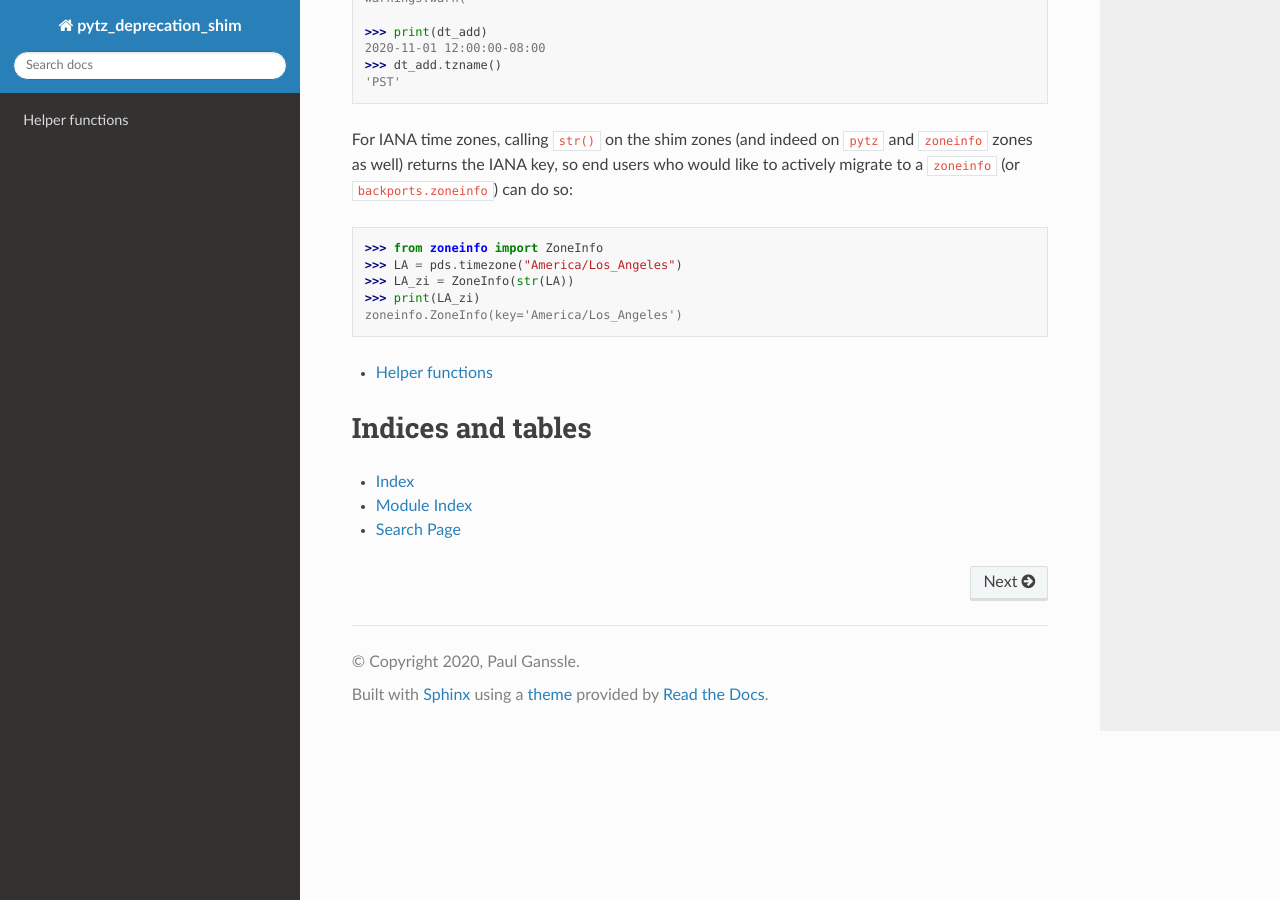
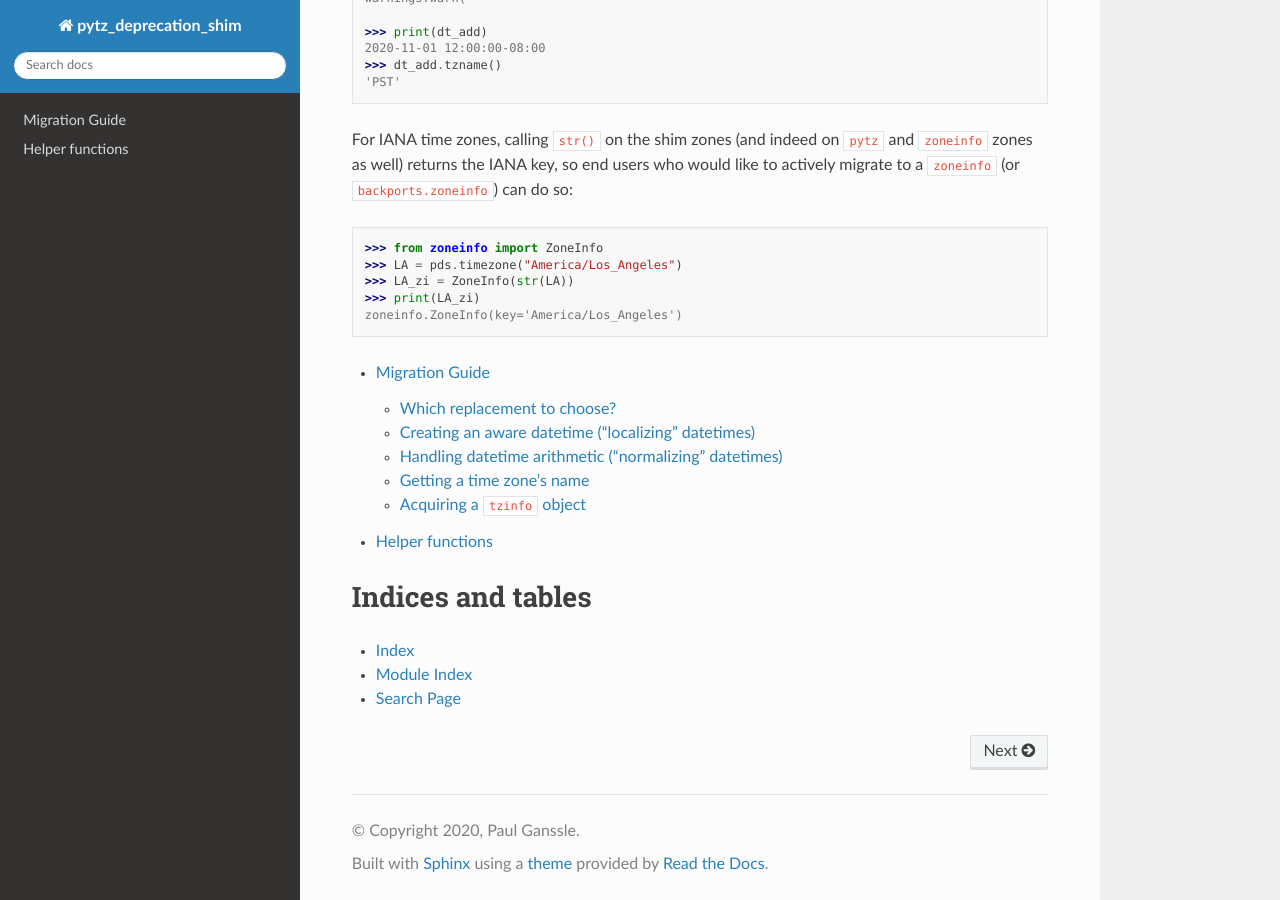
Before and after one commit to pganssle/pytz-deprecation-shim, a Sphinx documentation site: the page built from docs/index.rst, in a window 1280 px wide and 900 px high, scrolled down 1616 px. Built offline with Sphinx 7.4.7 and the Read the Docs theme 2.0.0, drawn with Linux system fonts in a browser that asks for light colours; some of the changed lines change nothing that is shown.

Commit message:
Add migration guide

```diff
--- a/docs/conf.py
+++ b/docs/conf.py
@@ -70,7 +70,7 @@
 # Add any paths that contain custom static files (such as style sheets) here,
 # relative to this directory. They are copied after the builtin static files,
 # so a file named "default.css" will overwrite the builtin "default.css".
-html_static_path = []
+html_static_path = ["_static"]
 
 # For cross-links to other documentation
 intersphinx_mapping = {
--- a/docs/index.rst
+++ b/docs/index.rst
@@ -3,6 +3,7 @@
 .. toctree::
    :maxdepth: 2
 
+   migration
    helpers
 
 
--- /dev/null
+++ b/docs/migration.rst
@@ -0,0 +1,380 @@
+Migration Guide
+===============
+
+This guide explains how to migrate from using ``pytz`` to a
+:pep:`495`-compatible library, either the standard library module
+:mod:`zoneinfo` (or its backport, :pypi:`backports.zoneinfo`), or
+:pypi:`python-dateutil`.
+
+Which replacement to choose?
+----------------------------
+
+If you only need to support Python 3, you should use :mod:`zoneinfo`. If you
+need to support Python 2 and Python 3, you should either use
+:mod:`dateutil.tz` or a combination of ``zoneinfo`` and ``dateutil``. The
+shim classes use ``dateutil`` in Python 2 and ``zoneinfo`` in Python 3.
+
+You can also directly use the shim classes if desired; the shim classes are,
+themselves, :pep:`495`-compatible time zone implementations. As long as you do
+not use any part of the ``pytz``-specific interface, they will not raise any
+warnings. There is, however, some performance overhead associated with this as
+compared to using the underlying libraries directly.
+
+If your time zones are coming from a source that returns
+``pytz_deprecation_shim`` shim time zones, you can upgrade them to the PEP
+495-compatible zone that they are a wrapper around using
+:func:`pytz_deprecation_shim.helpers.upgrade_tzinfo`.
+
+For more information about how to get time zones from the replacement you've
+chosen, see the section on :ref:`acquiring a tzinfo object <acquiring-tzinfo>`.
+
+Creating an aware datetime ("localizing" datetimes)
+---------------------------------------------------
+
+With :pep:`495`-compatible zones, there is no longer any need to use
+``localize``, you can directly attach a time zone to your ``datetime``:
+
+.. code-block:: python
+
+    import zoneinfo
+    from datetime import datetime
+
+    NYC = zoneinfo.ZoneInfo("America/New_York")
+    datetime(2020, 1, 1, tzinfo=NYC)
+
+If you have a naïve ``datetime`` (or one you'd like to "reinterpret" an aware
+``datetime`` as being in another zone), use :meth:`~datetime.datetime.replace`:
+
+.. code-block:: python
+
+    datetime(2020, 1, 1).replace(tzinfo=NYC)
+
+Ambiguous and imaginary times
+#############################
+
+Whenever a time zone's UTC offset changes (such as during a Daylight Saving
+Time / Summer Time transition), this creates either a gap ("imaginary" times)
+of times that have been skipped over in local time or a fold (ambiguous times),
+where there are two possible local times with the same "wall time". This is the
+problem that :pep:`495` was created to address.
+
+When using a PEP 495-compatible time zone, use the ``fold`` attribute to select
+the behavior you expect during these times. ``fold=0`` (the default)
+corresponds to the offset that applied *before* the transition, while
+``fold=1`` corresponds to the offset that applies *after* the transition:
+
+.. code-block:: pycon
+
+    >>> dt = datetime(2020, 11, 1, 1, tzinfo=ZoneInfo("America/Los_Angeles"))
+    >>> print(dt)
+    2020-11-01 01:00:00-07:00
+    >>> dt.tzname()
+    'PDT'
+
+    >>> dt_enfolded = dt.replace(fold=1)
+    >>> print(dt_enfolded)
+    2020-11-01 01:00:00-08:00
+    >>> dt_enfolded.tzname()
+    'PST'
+
+Since PEP 495 was introduced in Python 3.6, the ``fold`` attribute is not
+available in earlier versions of Python. However, ``dateutil`` provides a
+backport for this feature via :func:`dateutil.tz.enfold`. If you are still
+supporting Python 2, you can use ``tz.enfold``:
+
+.. code-block:: pycon
+
+    >>> dt = datetime(2020, 11, 1, 1, tzinfo=ZoneInfo("America/Los_Angeles"))
+    >>> print(dt)
+    2020-11-01 01:00:00-07:00
+    >>> dt.tzname()
+    'PDT'
+
+    >>> from dateutil import tz
+    >>> dt = datetime(2020, 11, 1, 1, tzinfo=tz.gettz("America/Los_Angeles"))
+    >>> dt.tzname()
+    'PDT'
+
+    >>> dt_enfolded = tz.enfold(dt)
+    >>> dt_enfolded.tzname()
+    'PST'
+
+
+The ``tz.enfold`` function is also compatible with the ``zoneinfo`` module, and
+can be used unconditionally in 2/3 compatible code that uses different time
+zone providers in Python 2 and 3.
+
+Semantic differences between ``is_dst`` and ``fold``
+^^^^^^^^^^^^^^^^^^^^^^^^^^^^^^^^^^^^^^^^^^^^^^^^^^^^
+
+As mentioned in the previous section, during a fold or a gap, the offset
+information that applies is ill-defined. With ``pytz`` you disambiguate between
+these choices by using ``is_dst`` to select which side of the transition you
+want to interpret your naïve datetime as.  With :pep:`495`, you choose that by
+setting the ``fold`` attribute of the ``datetime``. Unfortunately, ``is_dst``
+and ``fold`` do not cleanly map onto one another, because ``is_dst`` intends to
+choose whether to interpret the time as "daylight saving time" vs "standard
+time", whereas ``fold`` selects between "the first offset" and "the second
+offset". PEP 495 made the choice to avoid any explicit reference to DST because
+not all folds and gaps are created by DST-related transitions.
+
+To demonstrate the difference, consider the timeline of a year with a standard
+time (STD) → daylight saving time (DST) transition in spring and its inverse in
+fall:
+
+.. image:: _static/images/fold_gap_labels.svg
+   :align: center
+
+During a fold or a gap, ``.utcoffset()``, ``.dst()`` and ``tzname()`` for a
+given datetime are ill-defined, and so a disambiguation method like ``is_dst``
+or ``fold`` needs to be introduced. With ``pytz``'s ``is_dst``, the user is
+selecting whether to choose the DST or the STD offset when more than one answer
+is possible. The offsets that apply at each time during the year are
+illustrated below, with "returns DST offsets" shown in red, and "returns STD
+offsets" shown in blue:
+
+.. image:: _static/images/fold_pytz.svg
+   :align: center
+
+With :pep:`495`'s ``fold``, however, the user selects between whether to apply
+the offset from *before* the transition (``fold = 0``) or *after* the
+transition (``fold = 1``), as illustrated below:
+
+.. image:: _static/images/fold_495.svg
+   :align: center
+
+These two don't map onto one another perfectly. Most people likely care about
+the behavior during folds rather than gaps, because each ambiguous time during
+a fold represents a real time that occurred, whereas during gaps the primary
+ambiguity is due to the fact that in a sense both offsets are equally wrong,
+since no such time occurred. During the folds, the ``is_dst`` behavior can be
+approximated by setting ``fold = not is_dst``, which will be valid except in in
+cases of `negative daylight saving time (Winter time)
+<https://en.wikipedia.org/wiki/Winter_time_(clock_lag)>`_, such as occurs in
+``Europe/Dublin`` zone (the behavior of ``is_dst`` during offset shifts
+unrelated to daylight saving time doesn't seem like it would be well-defined,
+but a spot check of 1969-09-30T12 in the ``Pacific/Kwajalein`` zone indicates
+that ``fold = not is_dst`` has the same behavior).
+
+Detecting ambiguous and imaginary times
+#######################################
+
+``pytz`` provides the option to raise an exception if the user attempts to
+localize a ``datetime`` that falls during a gap or a fold. Since ``zoneinfo``
+and ``dateutil.tz`` don't have an explicit localization step, there is no
+analogous option to throw an error, but it can be re-created using the
+``dateutil`` functions :func:`dateutil.tz.datetime_ambiguous` and
+:func:`dateutil.tz.datetime_exists`, which work independent of the time zone
+provider in both Python 2 and 3.
+
+So, if your ``pytz`` code looks like the following:
+
+.. code-block:: python
+
+    import pytz
+
+    try:
+        zone.localize(dt, is_dst=None)
+    except pytz.NonExistentTimeError:
+        handle_non_existent_time(dt)
+    except pytz.AmbiguousTimeError:
+        handle_ambiguous_time(dt)
+
+
+You can replace it with the following:
+
+.. code-block:: python
+
+    from dateutil import tz
+
+    dt = dt.replace(tzinfo=zone)  # Only needed if `dt` is naive
+
+    if not tz.datetime_exists(dt):
+        handle_non_existent_time(dt)
+    elif tz.datetime_ambiguous(dt):
+        handle_ambiguous_time(dt)
+
+If you are using ``zoneinfo`` and do not want to take on a ``dateutil``
+dependency for this purpose, these functions can be approximated easily enough:
+
+.. code-block:: python
+
+    from datetime import timezone
+    def datetime_exists(dt):
+        """Check if a datetime exists."""
+        # There are no non-existent times in UTC, and comparisons between
+        # aware time zones always compare absolute times; if a datetime is
+        # not equal to the same datetime represented in UTC, it is imaginary.
+        return dt.astimezone(timezone.utc) == dt
+
+
+    def datetime_ambiguous(dt):
+        """Check whether a datetime is ambiguous."""
+        # If a datetime exists and its UTC offset changes in response to
+        # changing `fold`, it is ambiguous in the zone specified.
+        return datetime_exists(dt) and (
+            dt.replace(fold=not dt.fold).utcoffset() != dt.utcoffset())
+
+Handling datetime arithmetic ("normalizing" datetimes)
+------------------------------------------------------
+
+With ``pytz``, after any arithmetical operation on an aware ``datetime``, it
+needs to be "normalized", in case the addition has resulted in a ``datetime``
+with a different offset from the originally-localized datetime. This is not the case with :pep:`495`-compatible datetimes, and arithmetic that crosses a transition boundary will have the correct offset values. For example:
+
+.. code-block:: pycon
+
+    >>> from zoneinfo import ZoneInfo
+    >>> from datetime import datetime
+
+    >>> dt = datetime(1992, 3, 1, tzinfo=ZoneInfo("Europe/Minsk"))
+    >>> print(dt)
+    1992-03-01 00:00:00+02:00
+    >>> print(dt.utcoffset())
+    2:00:00
+    >>> dt.tzname()
+    'EET'
+
+    >>> dt += timedelta(days=90)
+    >>> print(dt)
+    1992-05-30 00:00:00+03:00
+    >>> print(dt.utcoffset())
+    3:00:00
+    >>> dt.tzname()
+    'EEST'
+
+However, because this is using standard ``datetime`` mechanisms, the semantics
+are slightly different (see `Semantics of timezone-aware datetime arithmetic
+<https://blog.ganssle.io/articles/2018/02/aware-datetime-arithmetic.html>`_ for
+a more in-depth article on the subject). With a ``pytz`` "add-and-normalize"
+workflow, all addition is "absolute time" arithmetic (i.e.  as if it were
+performed in UTC), whereas standard ``datetime`` arithmetic is "wall time"
+arithmetic.
+
+So, an example of addition across a DST boundary using ``pytz``:
+
+.. code-block:: pycon
+
+    >>> NYC = pytz.timezone("America/New_York")
+    >>> dt1 = NYC.localize(datetime(2018, 3, 10, 13))
+    >>> print(dt1)
+    2018-03-10 13:00:00-05:00
+
+    >>> dt2 = dt1 + timedelta(days=1)
+    >>> print(dt2)  # Note the offset has not changed!
+    2018-03-11 13:00:00-05:00
+
+    >>> print(NYC.normalize(dt2)) # Note the offset and time both change
+    2018-03-11 14:00:00-04:00
+
+
+With a :pep:`495` workflow, the default is to use "wall time" arithmetic, so
+``timedelta(days=1)`` will produce the same time of day on the following day,
+regardless of whether 24 hours will have elapsed in local time or not. So code
+similar to the operation above instead gives you:
+
+.. code-block:: pycon
+
+    >>> NYC = ZoneInfo("America/New_York")
+    >>> dt1 = datetime(2018, 3, 10, 13, tzinfo=NYC)
+    >>> print(dt1)
+    2018-03-10 13:00:00-05:00
+
+    >>> dt2 = dt1 + timedelta(days=1)
+    >>> print(dt2)
+    2018-03-11 13:00:00-04:00
+
+It is worth noting that this "wall time" arithmetic may produce an imaginary or
+ambiguous time. To handle that situation, see `Detecting ambiguous and
+imaginary times`_.
+
+If you want "absolute time" rather than "wall time" arithmetic, the best option
+is to perform the arithmetic in UTC. Here is a simple helper function for that
+purpose (in Python 2 or 2/3 compatible code, replace ``datetime.timezone.utc``
+with ``dateutil.tz.UTC``):
+
+.. code-block:: python
+
+    from datetime import timezone
+    def absolute_add(dt, td):
+        dt_utc = dt.astimezone(timezone.utc)
+        return (dt_utc + td).astimezone(dt.tzinfo)
+
+This will have the same semantics as "add and normalize" in ``pytz``, and
+similarly guarantees that the result exists.
+
+
+Getting a time zone's name
+--------------------------
+
+``pytz`` zones have a ``.zone`` attribute that exposes the key used to created
+it from the IANA time zone database. The equivalent attribute on
+``zoneinfo.ZoneInfo`` objects is :attr:`zoneinfo.ZoneInfo.key`. There is
+currently no equivalent for this in ``dateutil`` zones.
+
+You can also recover this information by calling ``str`` on a ``pytz`` zone, a
+shim class zone (even in Python 2), or a ``zoneinfo.ZoneInfo`` zone, e.g.:
+
+.. code-block:: pycon
+
+    >>> LA = zoneinfo.ZoneInfo("America/Los_Angeles")
+    >>> str(LA)
+    'America/Los_Angeles'
+
+
+.. _acquiring-tzinfo:
+
+Acquiring a ``tzinfo`` object
+-----------------------------
+
+Most of this guide assumes that you already have a time zone object, because
+it is aimed at people who were using ``pytz``-specific features of a time zone
+returned by a library that is switching over to use a PEP 495-compatible time
+zone provider. However, if you are *also* creating your own ``pytz`` objects,
+or you want to switch to directly creating ``tzinfo`` objects yourself, this
+section covers creating PEP 495-compatible ``tzinfo`` objects.
+
+IANA zones
+##########
+
+With ``pytz``, one creates an IANA / Olson time zone object via the
+``pytz.timezone`` function, like so:
+
+.. code-block:: python
+
+    import pytz
+    LA = pytz.timezone("America/Los_Angeles")
+    # <DstTzInfo 'America/Los_Angeles' LMT-1 day, 16:07:00 STD>
+
+When using :mod:`zoneinfo`, instead use the :class:`zoneinfo.ZoneInfo`
+constructor. Note: in Python 3.6-3.8, replace ``import zoneinfo`` with
+``from backports import zoneinfo``:
+
+.. code-block:: python
+
+    import zoneinfo
+    LA = zoneinfo.ZoneInfo("America/Los_Angeles")
+    # zoneinfo.ZoneInfo(key='America/Los_Angeles')
+
+When using :mod:`dateutil.tz`, use :func:`dateutil.tz.gettz`:
+
+.. code-block:: python
+
+    from dateutil import tz
+    LA = tz.gettz("America/Los_Angeles")
+    # tzfile('/usr/share/zoneinfo/America/Los_Angeles')
+
+
+UTC and fixed offset zones
+##########################
+
+``pytz`` provides a convenience singleton ``pytz.UTC``, as well as a
+``FixedOffset`` function, for constructing a value with a fixed offset in
+minutes.
+
+To get an object representing UTC, in Python 3+, use the standard
+library-provided :attr:`datetime.timezone.utc` singleton. When using
+``dateutil``, use ``dateutil.tz.UTC``.
+
+To construct a fixed offset zone, use :class:`datetime.timezone` in Python 3
+and :class:`dateutil.tz.tzoffset` in Python 2.
```
Also changed, not shown: docs/_static/images/fold_495.svg (added), docs/_static/images/fold_gap_labels.svg (added), docs/_static/images/fold_pytz.svg (added).
